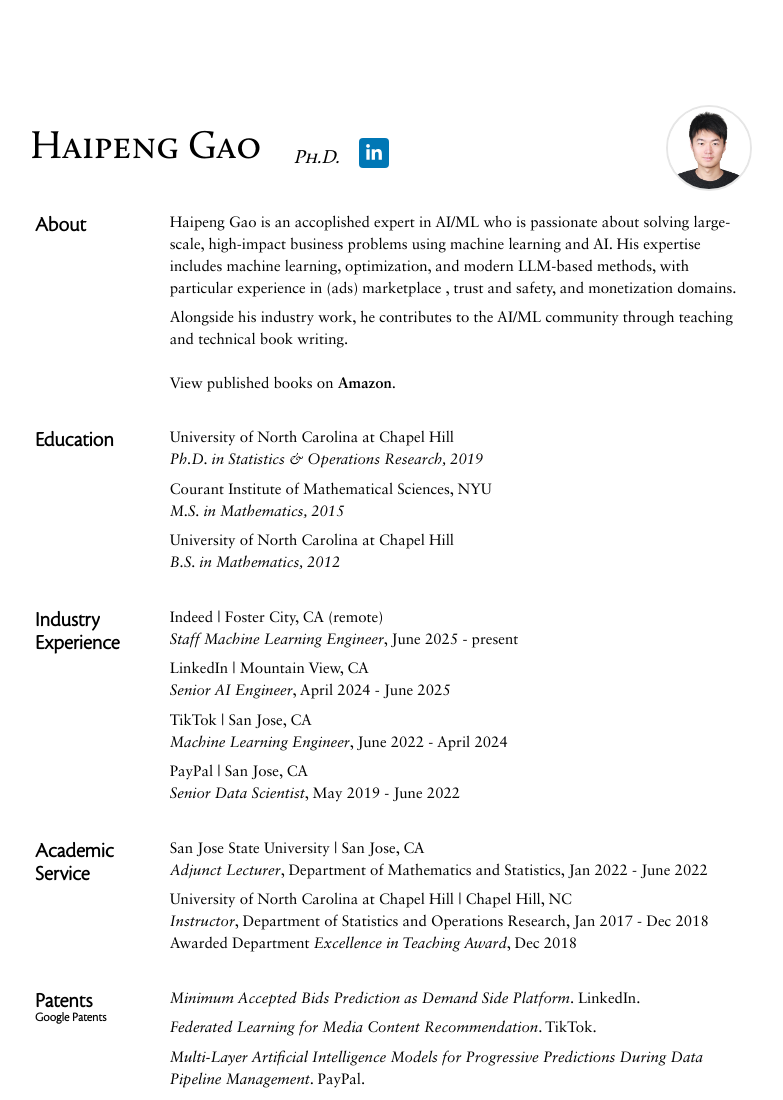
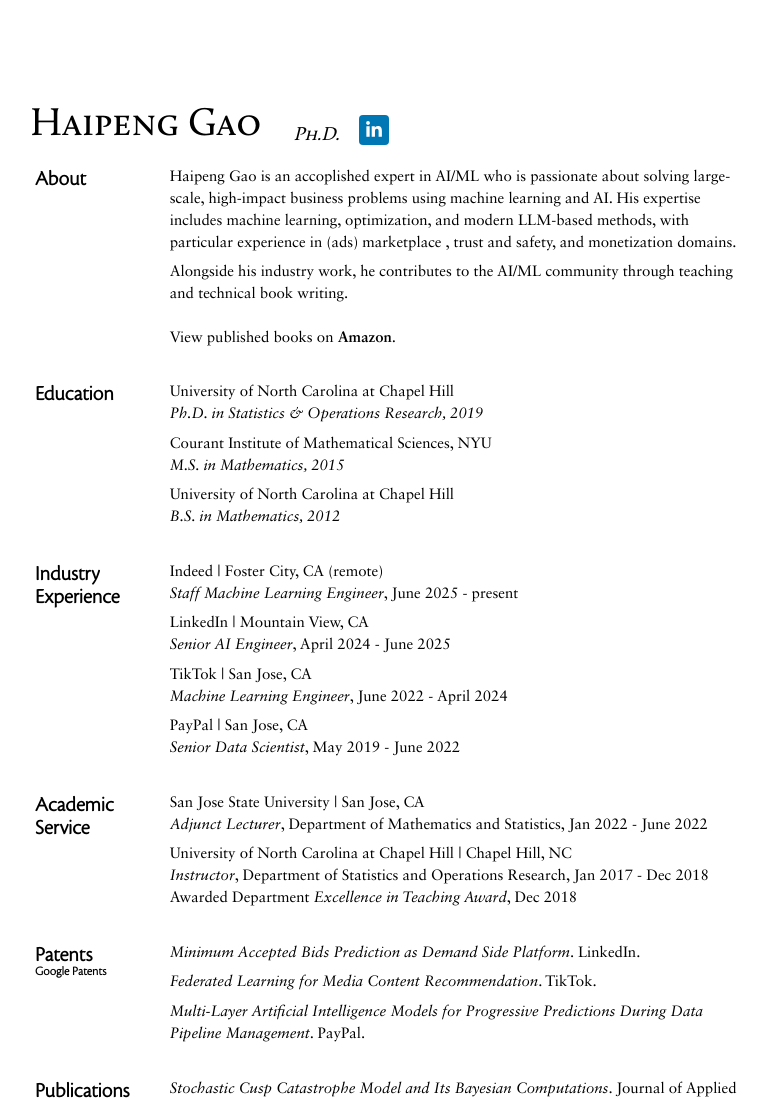
Before and after one commit to turbolt/homepage, a plain HTML site: page index.html in a window 1280 px wide. Shown: the top 1100 px of the page, without its empty margins (251-1034 px from the left). Drawn offline with Linux system fonts and the light colour scheme.

Commit message:
remove profile pic

```diff
--- a/index.html
+++ b/index.html
@@ -180,26 +180,14 @@
       .hero-row {
         display: flex;
         align-items: center;
-        justify-content: space-between;
-        gap: 18px;
+        justify-content: flex-start;
         margin-left: 0px;
       }
 
       .hero-text {
         display: flex;
         align-items: flex-end;
-        flex: 1;
         margin-left: 4px;
-      }
-
-      .profile-photo {
-        width: 82px;
-        height: 82px;
-        border-radius: 50%;
-        object-fit: cover;
-        object-position: center 18%;
-        border: 2px solid #e6e6e6;
-        flex-shrink: 0;
       }
 
       .linkedin-link {
@@ -254,11 +242,6 @@
           gap: 12px;
         }
 
-        .profile-photo {
-          width: 66px;
-          height: 66px;
-        }
-
         body > table > tbody > tr[valign="top"] {
           display: block;
           margin-bottom: 10px;
@@ -300,12 +283,6 @@
           </a>
         </p>
       </div>
-      <img
-        class="profile-photo"
-        src="gaoh.jpg"
-        alt="Portrait of Haipeng Gao"
-        loading="eager"
-      />
     </div>
 
     <table cellpadding="1">
```
